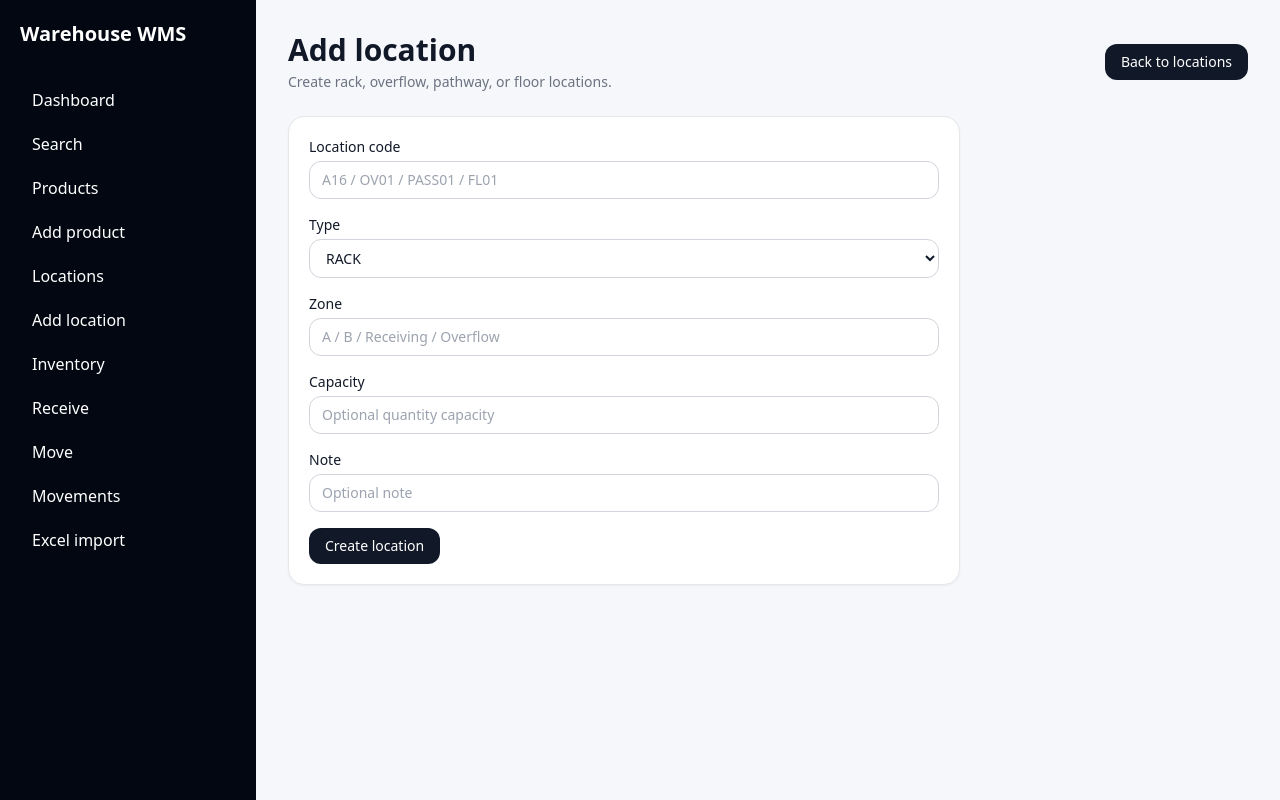
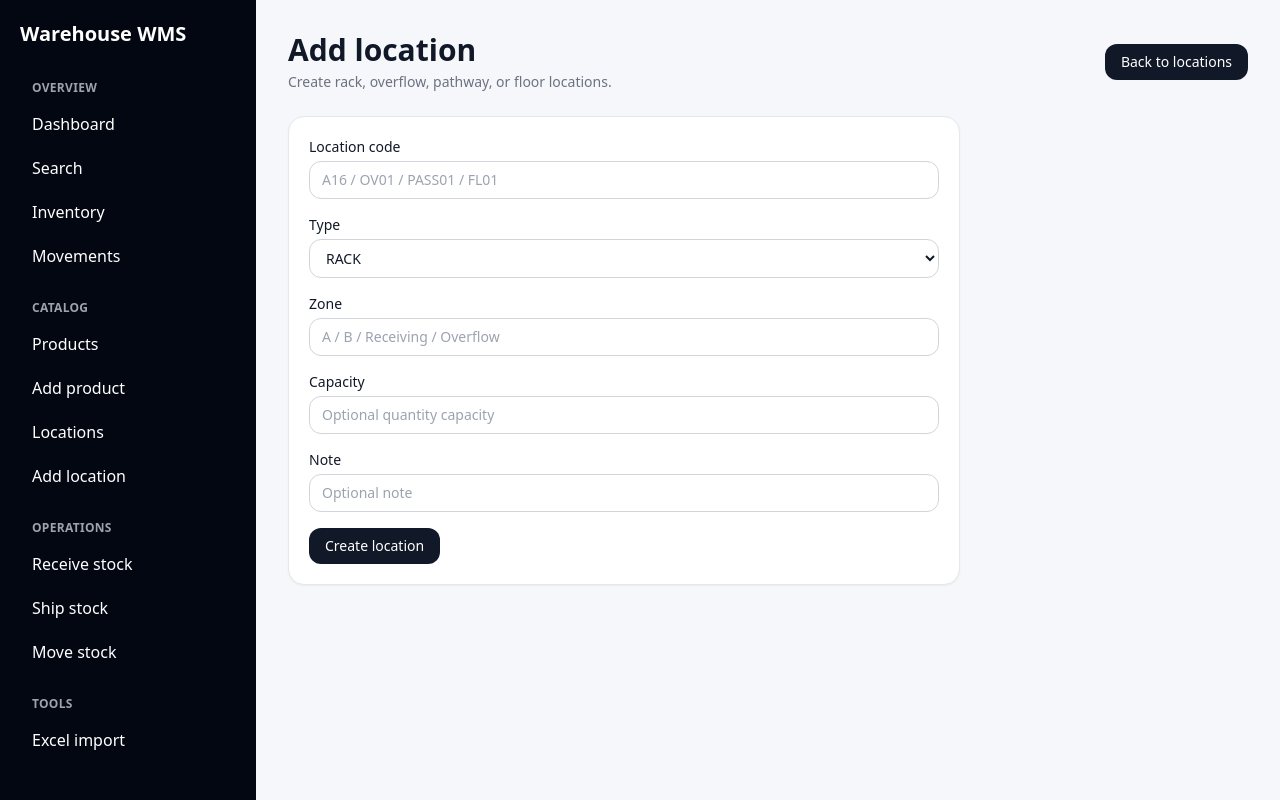
Before and after one commit to nikolayabashin-afk/warehouse, a Next.js app: page /locations/new in a window 1280 px wide. Built offline with nearby package versions, Linux system fonts and the light colour scheme.

Commit message:
Organize sidebar into WMS sections

```diff
--- a/app/layout.tsx
+++ b/app/layout.tsx
@@ -4,18 +4,24 @@ import Link from 'next/link'
 
 export const metadata: Metadata = { title: 'Warehouse WMS', description: 'Small warehouse management system' }
 
-const nav = [
-  ['Dashboard', '/dashboard'], ['Search', '/search'], ['Products', '/products'], ['Add product', '/products/new'],
-  ['Locations', '/locations'], ['Add location', '/locations/new'], ['Inventory', '/inventory'], ['Receive', '/receive'],
-  ['Move', '/move'], ['Movements', '/movements'], ['Excel import', '/import']
+const navSections = [
+  { title: 'Overview', links: [['Dashboard', '/dashboard'], ['Search', '/search'], ['Inventory', '/inventory'], ['Movements', '/movements']] },
+  { title: 'Catalog', links: [['Products', '/products'], ['Add product', '/products/new'], ['Locations', '/locations'], ['Add location', '/locations/new']] },
+  { title: 'Operations', links: [['Receive stock', '/receive'], ['Ship stock', '/ship'], ['Move stock', '/move']] },
+  { title: 'Tools', links: [['Excel import', '/import']] }
 ]
 
 export default function RootLayout({ children }: { children: React.ReactNode }) {
   return <html lang="en"><body>
     <div className="min-h-screen flex">
-      <aside className="w-64 bg-gray-950 text-white p-5 hidden md:block">
+      <aside className="w-64 bg-gray-950 text-white p-5 hidden md:block overflow-y-auto">
         <div className="text-xl font-bold mb-8">Warehouse WMS</div>
-        <nav className="space-y-1">{nav.map(([label, href]) => <Link key={href} className="block rounded-xl px-3 py-2 hover:bg-white/10" href={href}>{label}</Link>)}</nav>
+        <nav className="space-y-6">
+          {navSections.map(section => <div key={section.title}>
+            <div className="px-3 mb-2 text-xs font-semibold uppercase tracking-wide text-gray-400">{section.title}</div>
+            <div className="space-y-1">{section.links.map(([label, href]) => <Link key={href} className="block rounded-xl px-3 py-2 hover:bg-white/10" href={href}>{label}</Link>)}</div>
+          </div>)}
+        </nav>
       </aside>
       <main className="flex-1 p-6 md:p-8">{children}</main>
     </div>
```
